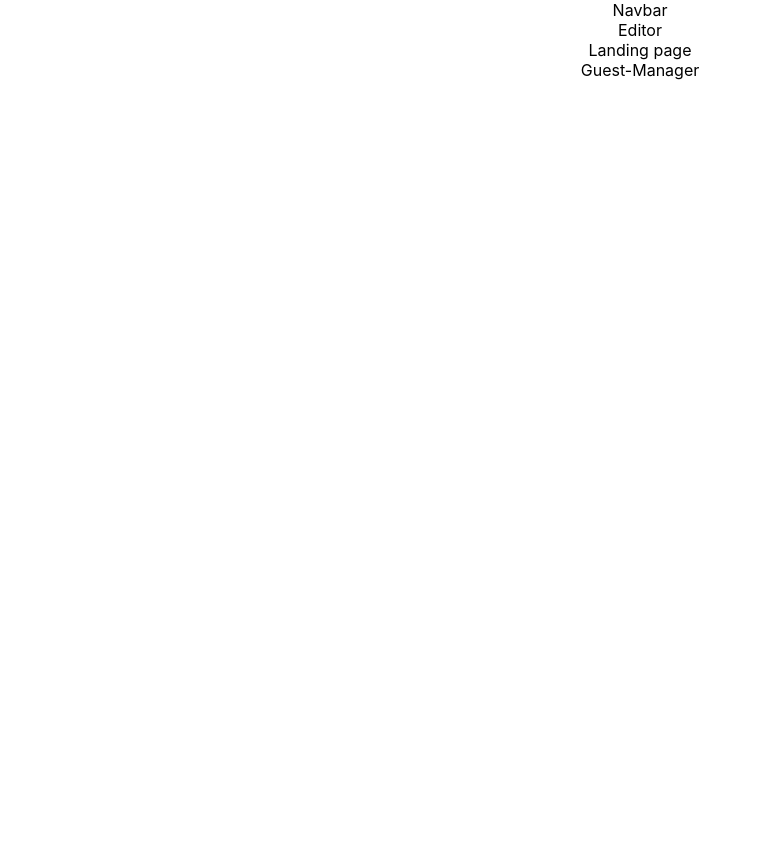
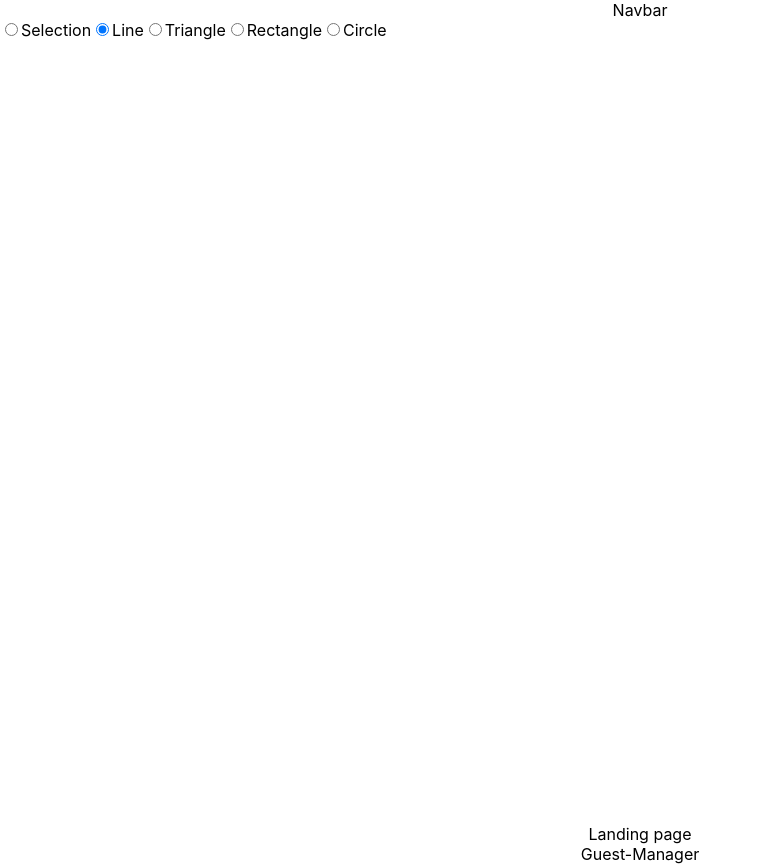
Before and after one commit to alitsdev/Bday, a React (Create React App) app in the folder client/: page / in a window 1280 px wide. Shown: the whole page, without its empty margins (0-757 px from the left). Before the commit the page ends 800 px from the top, so only its background shows below. Built offline with nearby package versions, Linux system fonts and the light colour scheme.

Commit message:
main editor funcinalities

```diff
--- a/client/package.json
+++ b/client/package.json
@@ -10,6 +10,7 @@
     "react": "^18.1.0",
     "react-dom": "^18.1.0",
     "react-scripts": "5.0.1",
+    "roughjs": "^4.5.2",
     "web-vitals": "^2.1.4"
   },
   "scripts": {
--- a/client/src/components/editor.js
+++ b/client/src/components/editor.js
@@ -1,6 +1,216 @@
 import React from 'react';
 
-const Editor = () => (
-    <div>Editor</div>
-);
+import { useLayoutEffect, useState } from 'react';
+import rough from 'roughjs/bundled/rough.esm.js';
+
+const generator = rough.generator();
+
+function createElement(id, x1, y1, x2, y2, type) {
+  let roughElement;
+  if (type === 'line') {
+    roughElement = generator.line(x1, y1, x2, y2);
+  }
+  if (type === 'rectangle') {
+    roughElement = generator.rectangle(x1, y1, x2 - x1, y2 - y1);
+  }
+  if (type === 'circle') {
+    const center = { x: x1, y: y1 };
+    const a = { x: x2, y: y2 };
+    const radius = distance(center, a);
+    roughElement = generator.circle(
+      x1,
+      y1,
+      2 * radius
+    );
+  }
+  if (type === 'triangle') {
+    roughElement = generator.polygon(
+      [[x1,
+      y1],
+      [x2,
+      y2],
+      [x2 + x1,
+      y2 + y1]
+      ]
+    );
+  }
+  return { id, x1, y1, x2, y2, type, roughElement };
+}
+
+const isWithinElement = (x, y, element) => {
+  const { type, x1, x2, y1, y2 } = element;
+  if (type === 'rectangle') {
+    const minX = Math.min(x1, x2);
+    const maxX = Math.max(x1, x2);
+    const minY = Math.min(y1, y2);
+    const maxY = Math.max(y1, y2);
+    return x >= minX && x <= maxX && y >= minY && y <= maxY;
+  } else if (type === 'circle') {
+    const center = { x: x1, y: y1 };
+    const a = { x: x2, y: y2 };
+    const b = { x, y };
+    const radius = distance(center, a);
+    const offset = distance(center, b) - radius;
+    console.log(Math.abs(offset))
+    return offset < 1;
+  } else {
+    const a = { x: x1, y: y1 };
+    const b = { x: x2, y: y2 };
+    const c = { x, y };
+    const offset = distance(a, b) - (distance(a, c) + distance(b, c));
+    return Math.abs(offset) < 1;
+  }
+};
+const distance = (a, b) =>
+  Math.sqrt(Math.pow(a.x - b.x, 2) + Math.pow(a.y - b.y, 2));
+
+const getElementAtPosition = (x, y, elements) => {
+  return elements.find((element) => isWithinElement(x, y, element));
+};
+
+const Editor = (props) => {
+    const [elements, setElements] = useState([]);
+    const [action, setAction] = useState('none');
+    const [tool, setTool] = useState('line');
+    const [selectedElement, setSelectedElement] = useState(null);
+    const [pointerOffset, setPointerOffset] = useState(null);
+
+    useLayoutEffect(() => {
+      const canvas = document.getElementById('canvas');
+      const context = canvas.getContext('2d');
+
+      context.clearRect(0, 0, canvas.width, canvas.height);
+
+      const roughCanvas = rough.canvas(canvas);
+      elements.forEach((element) => roughCanvas.draw(element.roughElement));
+    }, [elements]);
+
+    const updateElement = (id, x1, y1, x2, y2, type) => {
+      const updatedElement = createElement(id, x1, y1, x2, y2, type);
+      const elementsCopy = [...elements];
+      elementsCopy[id] = updatedElement;
+      setElements(elementsCopy);
+    };
+
+    function handleMouseDown(event) {
+      const { clientX, clientY } = event;
+      if (tool === 'selection') {
+        const element = getElementAtPosition(clientX, clientY, elements);
+        if (element) {
+          const offsetX = clientX - element.x1;
+          const offsetY = clientY - element.y1;
+          setSelectedElement({ ...element });
+          setPointerOffset({ offsetX, offsetY });
+          setAction('moving');
+        }
+      } else if (tool === 'triangle') {
+        const id = elements.length;
+        const element = createElement(
+          id,
+          clientX,
+          clientY,
+          clientX,
+          clientY,
+          tool
+          );
+        setElements((prevState) => [...prevState, element]);
+        setAction('drawing');
+      }
+       else {
+        const id = elements.length;
+        const element = createElement(
+          id,
+          clientX,
+          clientY,
+          clientX,
+          clientY,
+          tool
+        );
+        setElements((prevState) => [...prevState, element]);
+        setAction('drawing');
+      }
+    }
+    function handleMouseMove(event) {
+      const { clientX, clientY } = event;
+
+      if (tool === 'selection') {
+        event.target.style.cursor = getElementAtPosition(
+          clientX,
+          clientY,
+          elements
+        )
+          ? 'move'
+          : 'default';
+      }
+      if (action === 'drawing') {
+        const index = elements.length - 1;
+        const { x1, y1 } = elements[index];
+        updateElement(index, x1, y1, clientX, clientY, tool);
+      } else if (action === 'moving') {
+        const { id, x1, x2, y1, y2, type} = selectedElement;
+        const { offsetX, offsetY } = pointerOffset;
+        const width = x2 - x1;
+        const height = y2 - y1;
+        const newX = clientX - offsetX;
+        const newY = clientY - offsetY;
+        updateElement(id, newX, newY, newX + width, newY + height, type);
+      }
+    }
+    function handleMouseUp() {
+      setAction('none');
+      setSelectedElement(null);
+    }
+
+    return (
+      <div className='App'>
+        <div style={{ position: 'fixed' }}>
+          <input
+            type='radio'
+            id='selection'
+            checked={tool === 'selection'}
+            onChange={() => setTool('selection')}
+          />
+          <label htmlFor='selection'>Selection</label>
+          <input
+            type='radio'
+            id='line'
+            checked={tool === 'line'}
+            onChange={() => setTool('line')}
+          />
+          <label htmlFor='line'>Line</label>
+          <input
+            type='radio'
+            id='triangle'
+            checked={tool === 'triangle'}
+            onChange={() => setTool('triangle')}
+          />
+          <label htmlFor='triangle'>Triangle</label>
+          <input
+            type='radio'
+            id='rectangle'
+            checked={tool === 'rectangle'}
+            onChange={() => setTool('rectangle')}
+          />
+          <label htmlFor='rectangle'>Rectangle</label>
+          <input
+            type='radio'
+            id='circle'
+            checked={tool === 'circle'}
+            onChange={() => setTool('circle')}
+          />
+          <label htmlFor='circle'>Circle</label>
+        </div>
+        <canvas
+          id='canvas'
+          width={window.innerWidth}
+          height={window.innerHeight}
+          onMouseDown={handleMouseDown}
+          onMouseMove={handleMouseMove}
+          onMouseUp={handleMouseUp}
+        ></canvas>
+      </div>
+    );
+
+
+    };
  export default Editor;
```
Also changed, not shown: 2 other files (tests, documents, lock files or other folders).
